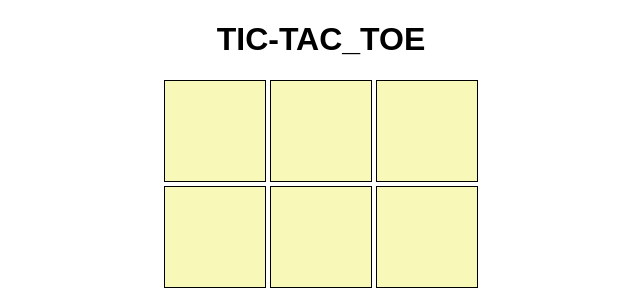
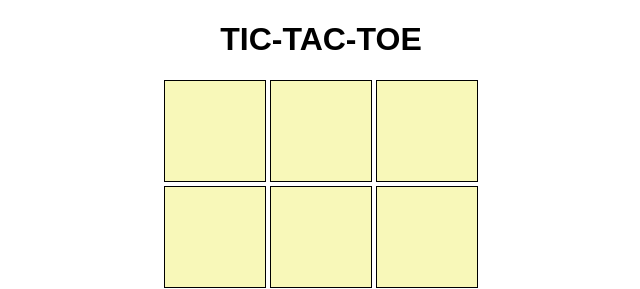
Before and after one commit to lorenagrazy/Tic-Tac-Toe, a plain HTML site: page index.html in a window 1280 px wide. Shown: the top 289 px of the page, 319-959 px from the left. Drawn offline with Linux system fonts and the light colour scheme.

Commit message:
Update index.html

```diff
--- a/index.html
+++ b/index.html
@@ -11,7 +11,7 @@
 </head>
 
 <body>
-    <h1>TIC-TAC_TOE</h1>
+    <h1>TIC-TAC-TOE</h1>
 
     <div class="stage">
         <div>
```
